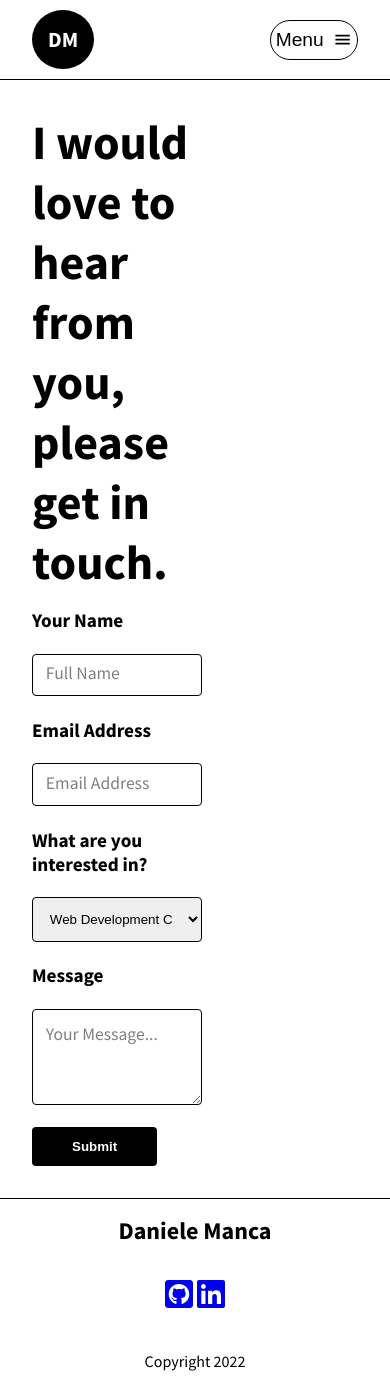
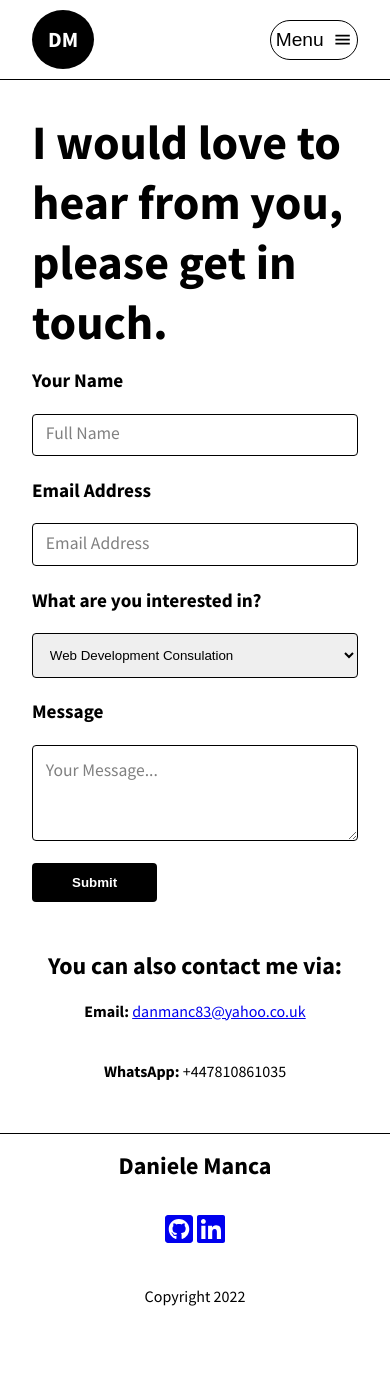
Before and after one commit to danielemanca1983/personal-portfolio, a React (Create React App) app: page /contact in a window 390 px wide. After the commit the page ends 1322 px from the top, so only its background shows below. Built offline with nearby package versions, Linux system fonts and the light colour scheme.

Commit message:
Added email and whatsapp number

```diff
--- a/src/components/ContactForm.js
+++ b/src/components/ContactForm.js
@@ -82,6 +82,7 @@ const ContactForm = () => {
   return (
 
     <section className="contact__form">
+      <div className="contact__form__left">
         <h1>I would love to hear from you, please get in touch.</h1>
         <form onSubmit={handleSubmit}>
           <label
@@ -154,6 +155,12 @@ const ContactForm = () => {
 
           {success && <p className="message message--success">{success}</p>}
         </form>
+      </div>
+      <div className="contact__form__right">
+        <h2>You can also contact me via:</h2>
+        <p><strong>Email:</strong> <a href="mailto:danmanc83@yahoo.co.uk">danmanc83@yahoo.co.uk</a></p>
+        <p><strong>WhatsApp:</strong> +447810861035</p>
+      </div>
     </section>
   )
 }
--- a/src/components/contact-form.scss
+++ b/src/components/contact-form.scss
@@ -13,12 +13,29 @@
 }
 
 .contact__form {
+    padding: 2rem;
+    display: flex;
+    gap: 10%;
+
+    &__left {
+        width: 60%;
+    }
+
+    &__right {
+        width: 30%;
+        display: flex;
+        align-items: center;
+        flex-direction: column;
+        justify-content: center;
+
+        p {
+            margin: 20px 0;
+        }
+    }
+
     h1 {
         margin-bottom: 1rem;
     }
-
-    padding: 2rem;
-    max-width: 60%;
 
     .message {
         color: white;
@@ -72,3 +89,19 @@
         }
     }
 }
+
+@media only screen and (max-width: 768px) {
+    .contact__form {
+        gap: 0;
+        flex-direction: column;
+
+        &__left {
+            width: 100%;
+            margin-bottom: 3rem;
+        }
+
+        &__right {
+            width: 100%;
+        }
+    }
+}
```
Lines whose indentation alone changed are shown as unchanged.
